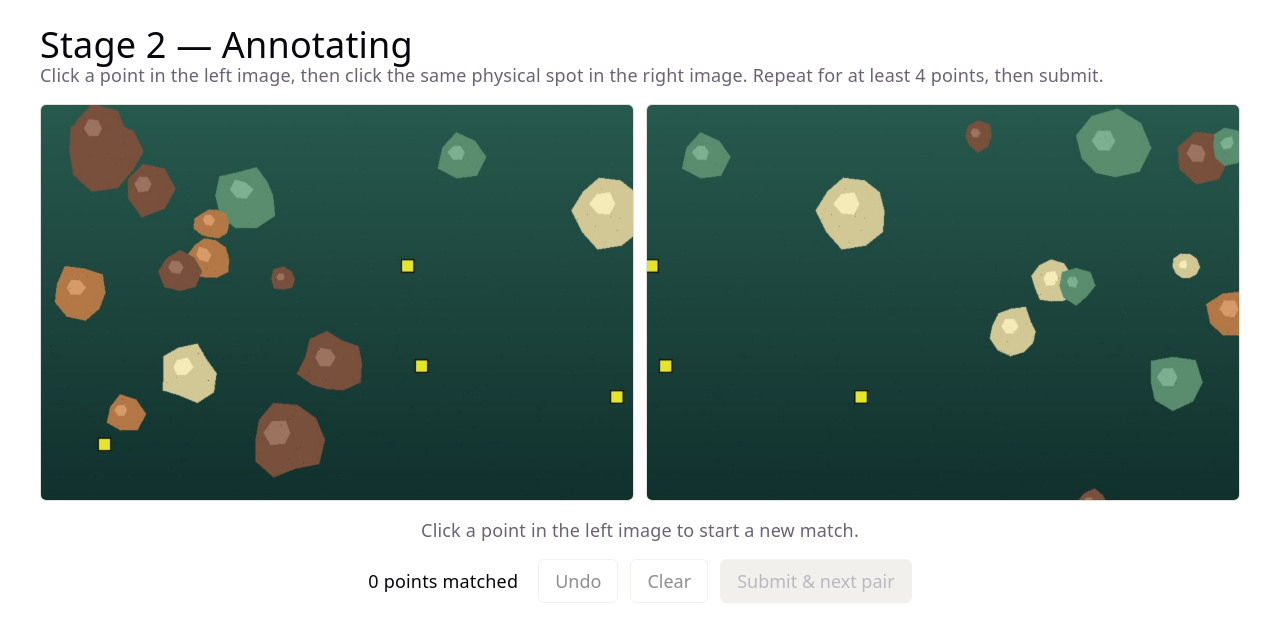
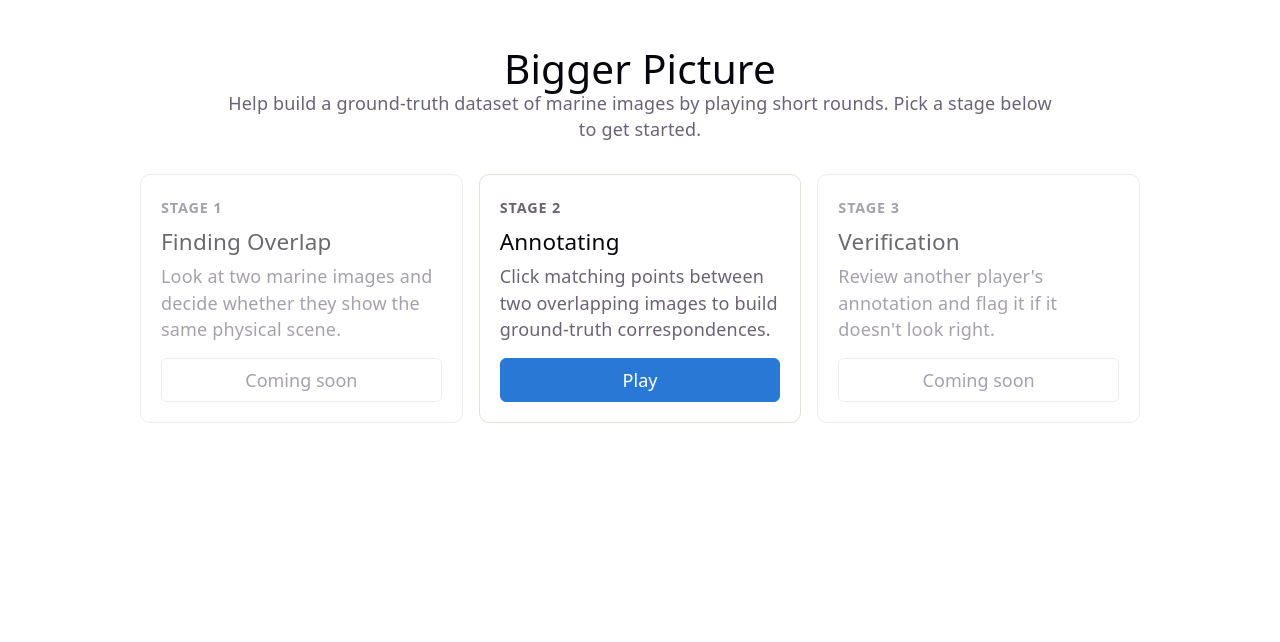
Before and after one commit to cateagle/bigger_picture, a React (Vite) app in the folder frontend/: page / in a window 1280 px wide. Shown: the top 642 px of the page. Built offline with nearby package versions, Linux system fonts and the light colour scheme.

Commit message:
Add home screen with stage picker

```diff
--- a/frontend/src/App.tsx
+++ b/frontend/src/App.tsx
@@ -1,7 +1,16 @@
+import { useState } from 'react'
 import AnnotateGame from './components/AnnotateGame'
+import HomeScreen from './components/HomeScreen'
+import type { GameId } from './components/HomeScreen'
 
 function App() {
-  return <AnnotateGame />
+  const [screen, setScreen] = useState<GameId | 'home'>('home')
+
+  if (screen === 'annotate') {
+    return <AnnotateGame onBack={() => setScreen('home')} />
+  }
+
+  return <HomeScreen onPlay={setScreen} />
 }
 
 export default App
--- a/frontend/src/components/AnnotateGame.css
+++ b/frontend/src/components/AnnotateGame.css
@@ -5,6 +5,21 @@
   display: flex;
   flex-direction: column;
   gap: 16px;
+}
+
+.back-link {
+  font: inherit;
+  background: none;
+  border: none;
+  padding: 0;
+  margin: 0 0 12px;
+  color: var(--text);
+  cursor: pointer;
+  display: block;
+}
+
+.back-link:hover {
+  color: var(--text-h);
 }
 
 .annotate-header h1 {
--- a/frontend/src/components/AnnotateGame.tsx
+++ b/frontend/src/components/AnnotateGame.tsx
@@ -44,7 +44,7 @@ function Marker({ point, color, label }: { point: NormalizedPoint; color: string
   )
 }
 
-export default function AnnotateGame() {
+export default function AnnotateGame({ onBack }: { onBack: () => void }) {
   const [pair, setPair] = useState<ImagePair | null>(null)
   const [loading, setLoading] = useState(true)
   const [submitting, setSubmitting] = useState(false)
@@ -105,6 +105,9 @@ export default function AnnotateGame() {
   return (
     <div className="annotate-game">
       <header className="annotate-header">
+        <button type="button" className="back-link" onClick={onBack}>
+          ← Back to games
+        </button>
         <h1>Stage 2 — Annotating</h1>
         <p>
           Click a point in the left image, then click the same physical spot in the right image.
--- /dev/null
+++ b/frontend/src/components/HomeScreen.css
@@ -0,0 +1,83 @@
+.home-screen {
+  max-width: 1000px;
+  margin: 0 auto;
+  padding: 56px 24px 48px;
+  display: flex;
+  flex-direction: column;
+  gap: 32px;
+}
+
+.home-header {
+  text-align: center;
+  display: flex;
+  flex-direction: column;
+  gap: 8px;
+}
+
+.home-header h1 {
+  margin: 0;
+  font-size: 2.25rem;
+}
+
+.home-header p {
+  margin: 0 auto;
+  max-width: 46em;
+}
+
+.game-card-row {
+  display: flex;
+  gap: 16px;
+  flex-wrap: wrap;
+  justify-content: center;
+}
+
+.game-card {
+  flex: 1 1 260px;
+  max-width: 320px;
+  border: 1px solid var(--pane-border);
+  border-radius: 10px;
+  padding: 20px;
+  display: flex;
+  flex-direction: column;
+  gap: 8px;
+}
+
+.game-card-locked {
+  opacity: 0.6;
+}
+
+.game-card-stage {
+  font-size: 0.8rem;
+  font-weight: 600;
+  letter-spacing: 0.06em;
+  text-transform: uppercase;
+  color: var(--text);
+}
+
+.game-card h2 {
+  margin: 0;
+  font-size: 1.25rem;
+}
+
+.game-card p {
+  margin: 0;
+  flex-grow: 1;
+}
+
+.game-card button {
+  font: inherit;
+  margin-top: 8px;
+  padding: 8px 16px;
+  border-radius: 6px;
+  border: 1px solid #2a78d6;
+  background: #2a78d6;
+  color: #fff;
+  cursor: pointer;
+}
+
+.game-card button:disabled {
+  border-color: var(--pane-border);
+  background: transparent;
+  color: var(--text);
+  cursor: not-allowed;
+}
--- /dev/null
+++ b/frontend/src/components/HomeScreen.tsx
@@ -0,0 +1,62 @@
+import './HomeScreen.css'
+
+export type GameId = 'overlap' | 'annotate' | 'verify'
+
+interface GameCard {
+  id: GameId
+  stage: number
+  title: string
+  description: string
+  active: boolean
+}
+
+const GAMES: GameCard[] = [
+  {
+    id: 'overlap',
+    stage: 1,
+    title: 'Finding Overlap',
+    description: 'Look at two marine images and decide whether they show the same physical scene.',
+    active: false,
+  },
+  {
+    id: 'annotate',
+    stage: 2,
+    title: 'Annotating',
+    description: 'Click matching points between two overlapping images to build ground-truth correspondences.',
+    active: true,
+  },
+  {
+    id: 'verify',
+    stage: 3,
+    title: 'Verification',
+    description: "Review another player's annotation and flag it if it doesn't look right.",
+    active: false,
+  },
+]
+
+export default function HomeScreen({ onPlay }: { onPlay: (id: GameId) => void }) {
+  return (
+    <div className="home-screen">
+      <header className="home-header">
+        <h1>Bigger Picture</h1>
+        <p>
+          Help build a ground-truth dataset of marine images by playing short rounds. Pick a stage below to get
+          started.
+        </p>
+      </header>
+
+      <div className="game-card-row">
+        {GAMES.map((game) => (
+          <article className={`game-card${game.active ? '' : ' game-card-locked'}`} key={game.id}>
+            <span className="game-card-stage">Stage {game.stage}</span>
+            <h2>{game.title}</h2>
+            <p>{game.description}</p>
+            <button type="button" disabled={!game.active} onClick={() => onPlay(game.id)}>
+              {game.active ? 'Play' : 'Coming soon'}
+            </button>
+          </article>
+        ))}
+      </div>
+    </div>
+  )
+}
```
